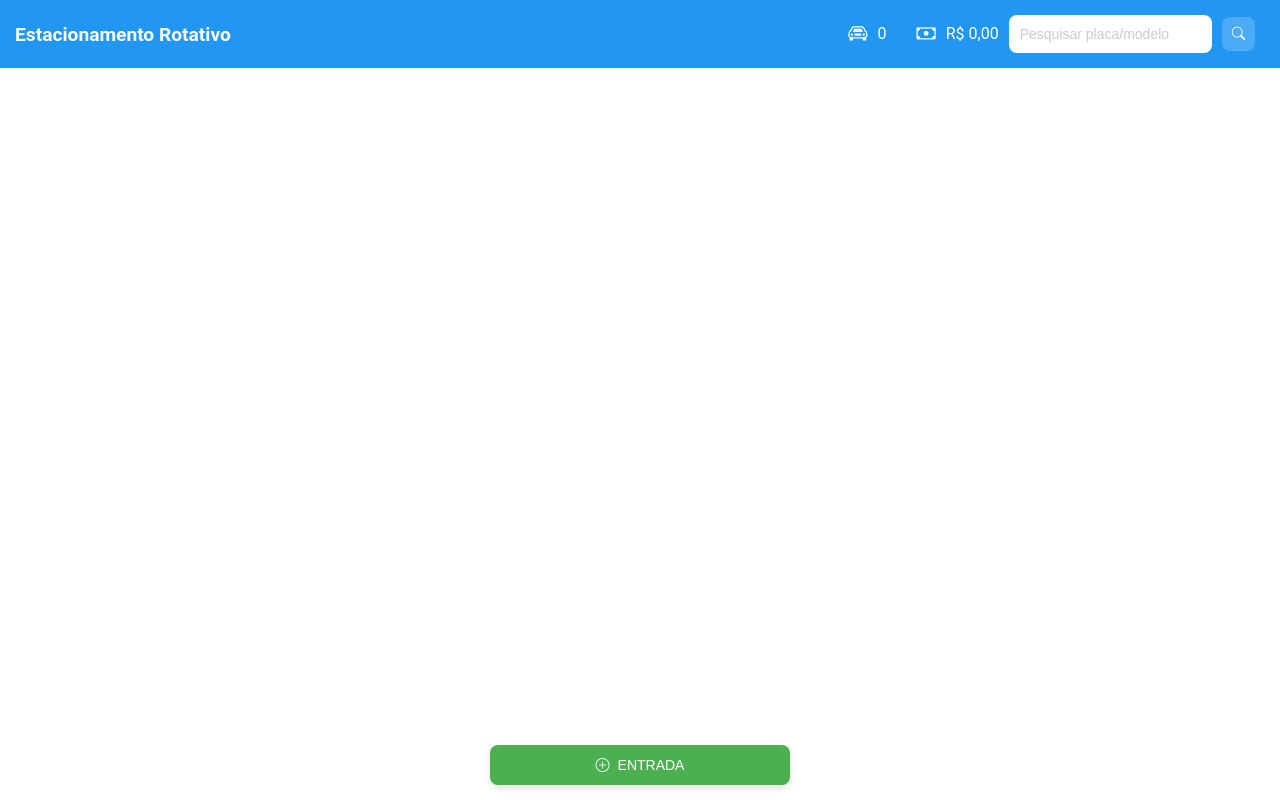
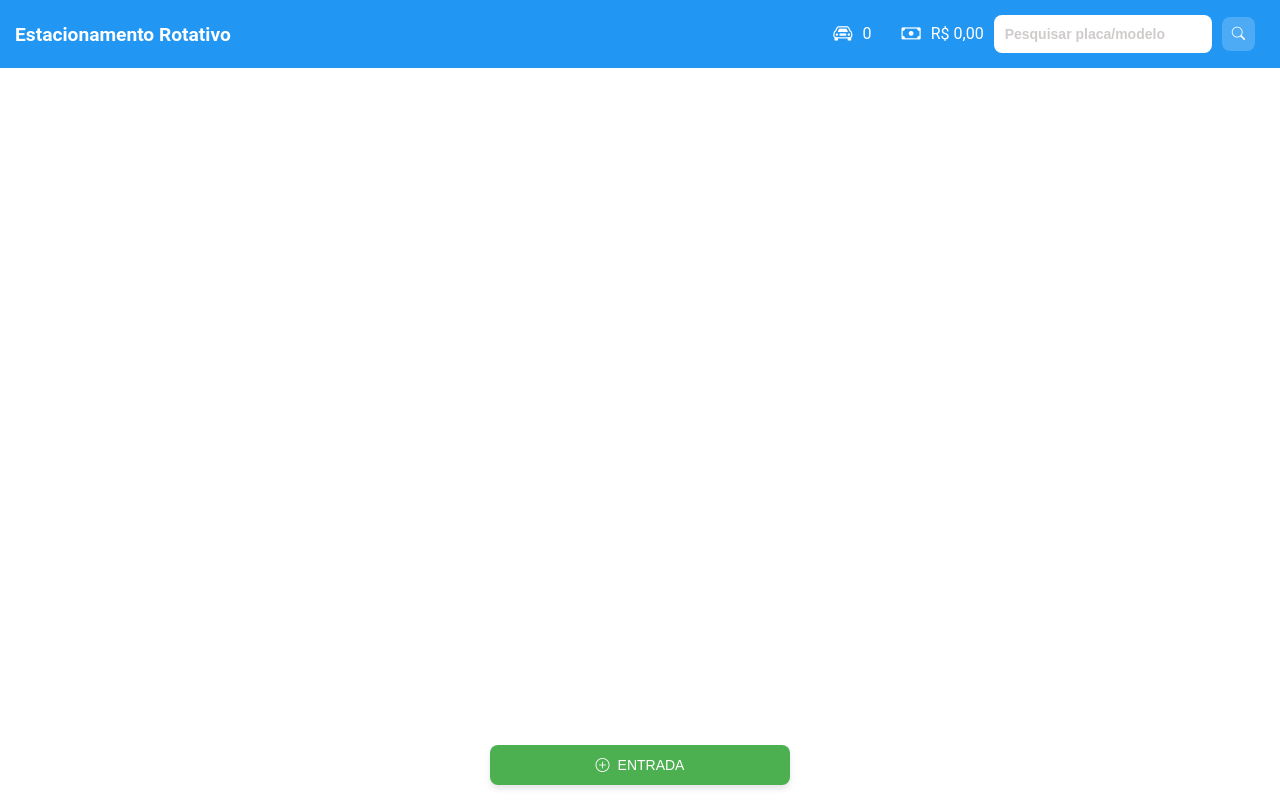
Before and after one commit to Paulo-Lisboa/ESTACIONAMENTO-CERTTECH, a plain HTML site: page index.html in a window 1280 px wide. Drawn offline with nearby package versions, Linux system fonts and the light colour scheme.

Commit message:
fonte do search

```diff
--- a/styles.css
+++ b/styles.css
@@ -318,8 +318,9 @@ body {
     border: 1px solid rgba(255,255,255,0.3);
     border-radius: 8px;
     font-size: 14px;
+    font-weight: bold;
     background-color: rgb(255, 255, 255);
-    color: white;
+    color: rgba(0, 0, 0, 0.736);
 }
 
 #search-input::placeholder {
```
